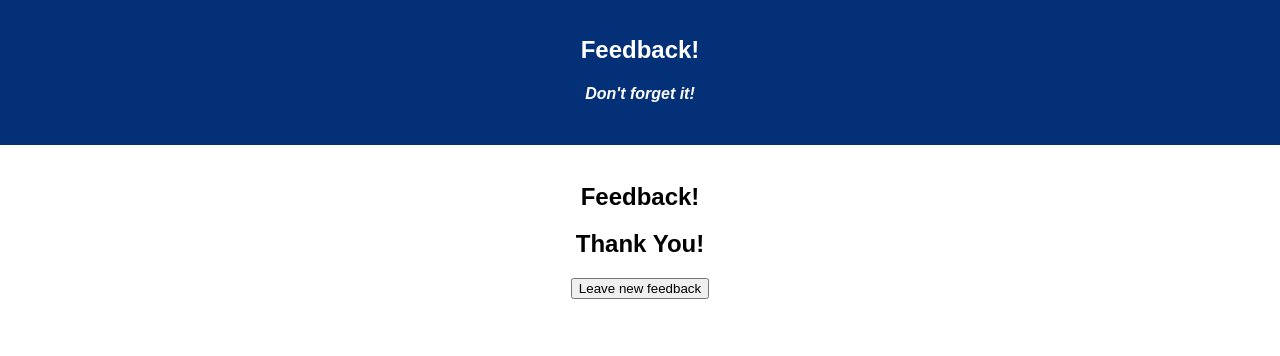
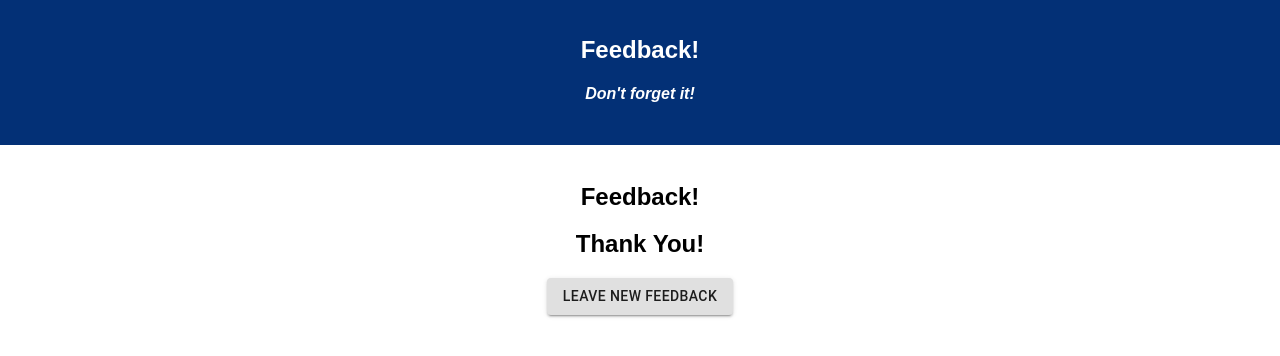
Before and after one commit to sdeda1us/redux-feedback-loop, a React (Create React App) app: page /#/success in a window 1280 px wide. Shown: the top 356 px of the page. Built offline with nearby package versions, Linux system fonts and the light colour scheme.

Commit message:
a little more styling

```diff
--- a/src/components/Review/Review.js
+++ b/src/components/Review/Review.js
@@ -1,5 +1,8 @@
 import React, { Component } from 'react';
 import { connect } from 'react-redux';
+import { makeStyles } from '@material-ui/core/styles';
+import Button from '@material-ui/core/Button';
+import TextField from '@material-ui/core/TextField';
 
 class Review extends Component {
 
@@ -15,7 +18,7 @@ class Review extends Component {
                 <p>Understanding: {this.props.reduxState.understandingStore}</p>
                 <p>Support: {this.props.reduxState.supportedStore}</p>
                 <p>Comments: {this.props.reduxState.commentsStore}</p>
-                <button onClick={this.nextPage}>Submit</button>
+                <Button variant="contained" onClick={this.nextPage}>Submit</Button>
             </div>
         )
     }
--- a/src/components/Success/Success.js
+++ b/src/components/Success/Success.js
@@ -1,6 +1,8 @@
 import React, { Component } from 'react';
 import { connect } from 'react-redux';
 import axios from 'axios';
+import { makeStyles } from '@material-ui/core/styles';
+import Button from '@material-ui/core/Button';
 
 // let dbObject = {
 //     feelings:this.props.reduxState.feelingStore,
@@ -29,7 +31,7 @@ class Success extends Component {
                 </div>
                 <div>
                     <h2>Thank You!</h2>
-                    <button onClick={this.restartFeedback}>Leave new feedback</button>
+                    <Button variant="contained" onClick={this.restartFeedback}>Leave new feedback</Button>
                 </div>
             </div>
         )
```
